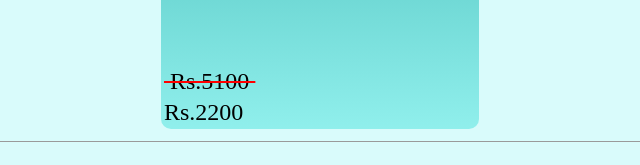
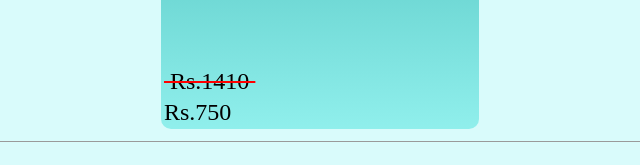
Before and after one commit to kiranlab/kiranlab.github.io, a plain HTML site: page services.html in a window 1280 px wide. Shown: the part 2121-2286 px from the top of the page, 320-960 px from the left. Drawn offline with Linux system fonts and the light colour scheme.

Commit message:
Update services.html

```diff
--- a/services.html
+++ b/services.html
@@ -130,8 +130,8 @@
 		<tr><td></td></tr>
 		<tr><td></td></tr>
 		<tr><td></td></tr>
-		<tr><td class="price">&nbspRs.5100&nbsp</td></tr>
-		<tr><td>Rs.2200&nbsp</td></tr>
+		<tr><td class="price">&nbspRs.1410&nbsp</td></tr>
+		<tr><td>Rs.750&nbsp</td></tr>
 	</table>
 	</center>
 <hr size="1"><br>
```
